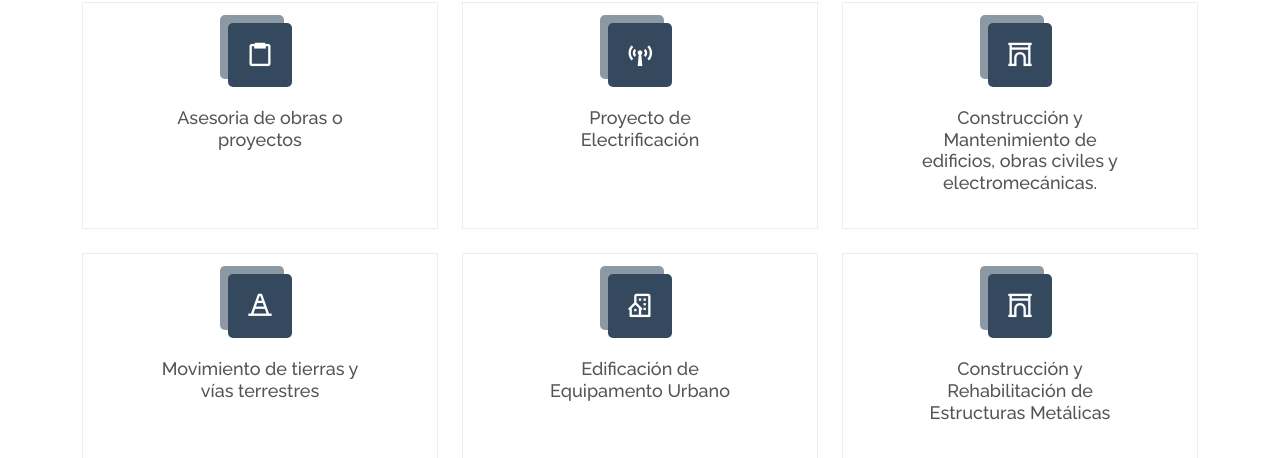
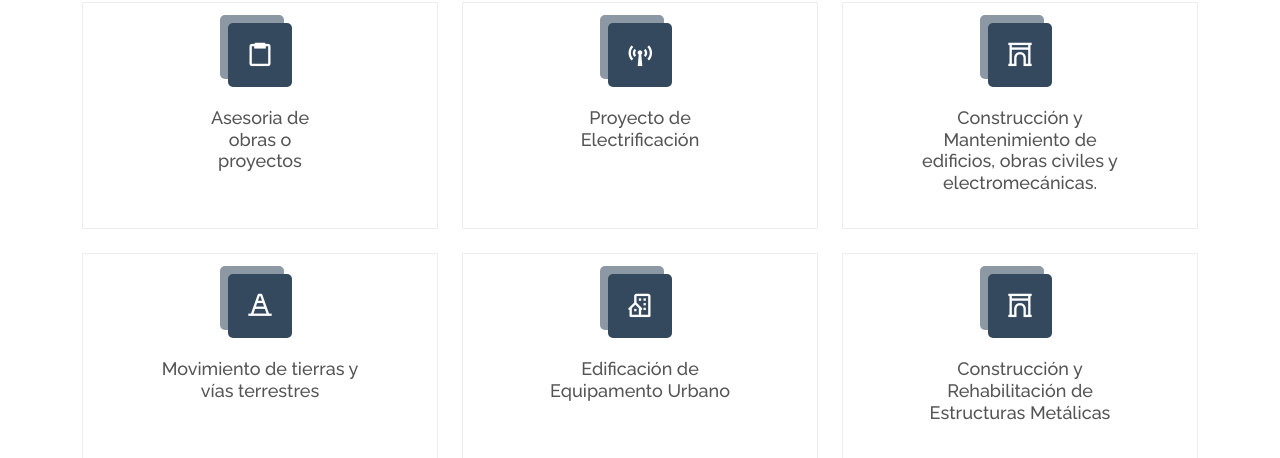
Before and after one commit to mons-castrosix/prueba2, a Django app: page / in a window 1280 px wide. Shown: the part 1002-1460 px from the top of the page. Run offline with Django 4.2, Linux system fonts and the light colour scheme; some libraries are stand-ins or nearby versions.

Commit message:
Update index.html

```diff
--- a/grupo_abrasan/sitio/templates/sitio/index.html
+++ b/grupo_abrasan/sitio/templates/sitio/index.html
@@ -172,7 +172,7 @@
 
         <div class="row">
           <div class="col-lg-4 col-md-6 d-flex align-items-stretch">
-            <div class="icon-box">
+            <div class="icon-box" style="padding: 20px 108px 20px !important;">
               <div class="icon"><i class='bx bx-clipboard'></i></div>
               <h4><a href="">Asesoria de obras o proyectos</a></h4>
 
@@ -180,7 +180,7 @@
           </div>
 
           <div class="col-lg-4 col-md-6 d-flex align-items-stretch mt-4 mt-md-0">
-            <div class="icon-box">
+            <div class="icon-box" style="padding: 20px 108px 20px !important;">
               <div class="icon"><i class='bx bx-broadcast'></i></div>
               <h4><a href="">Proyecto   de   Electrificación</a></h4>
 
```
